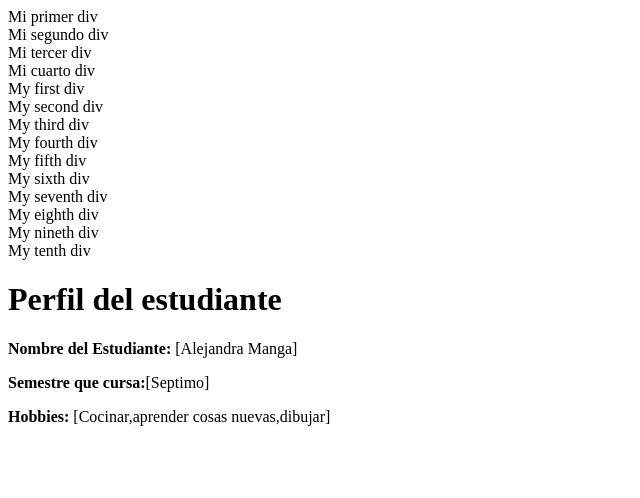
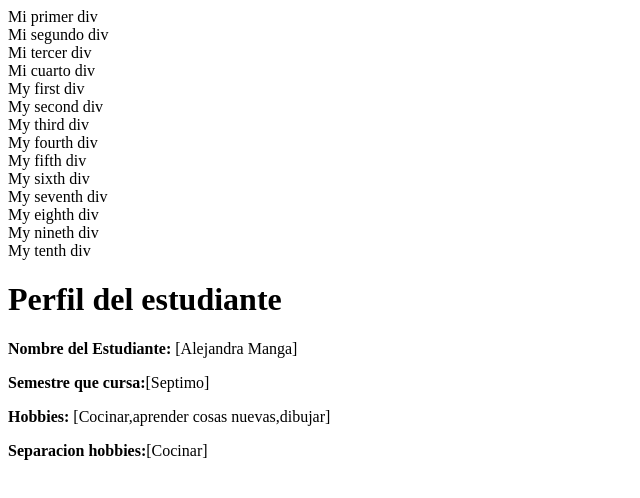
Before and after one commit to alejabarraza2/Lugares-turisticos, a plain HTML site: page index.html in a window 1280 px wide. Shown: the whole page, without its empty margins (0-640 px from the left). Drawn offline with Linux system fonts and the light colour scheme.

Commit message:
Agregar sesion hobbie numero uno, cocinar

```diff
--- a/index.html
+++ b/index.html
@@ -26,3 +26,4 @@
     <p><strong>Nombre del Estudiante:</strong> [Alejandra Manga]</p>
     <p><strong>Semestre que cursa:</strong>[Septimo]</p>
     <p><strong>Hobbies:</strong> [Cocinar,aprender cosas nuevas,dibujar]</p>
+    <p><strong>Separacion hobbies:</strong>[Cocinar]</p>
```
